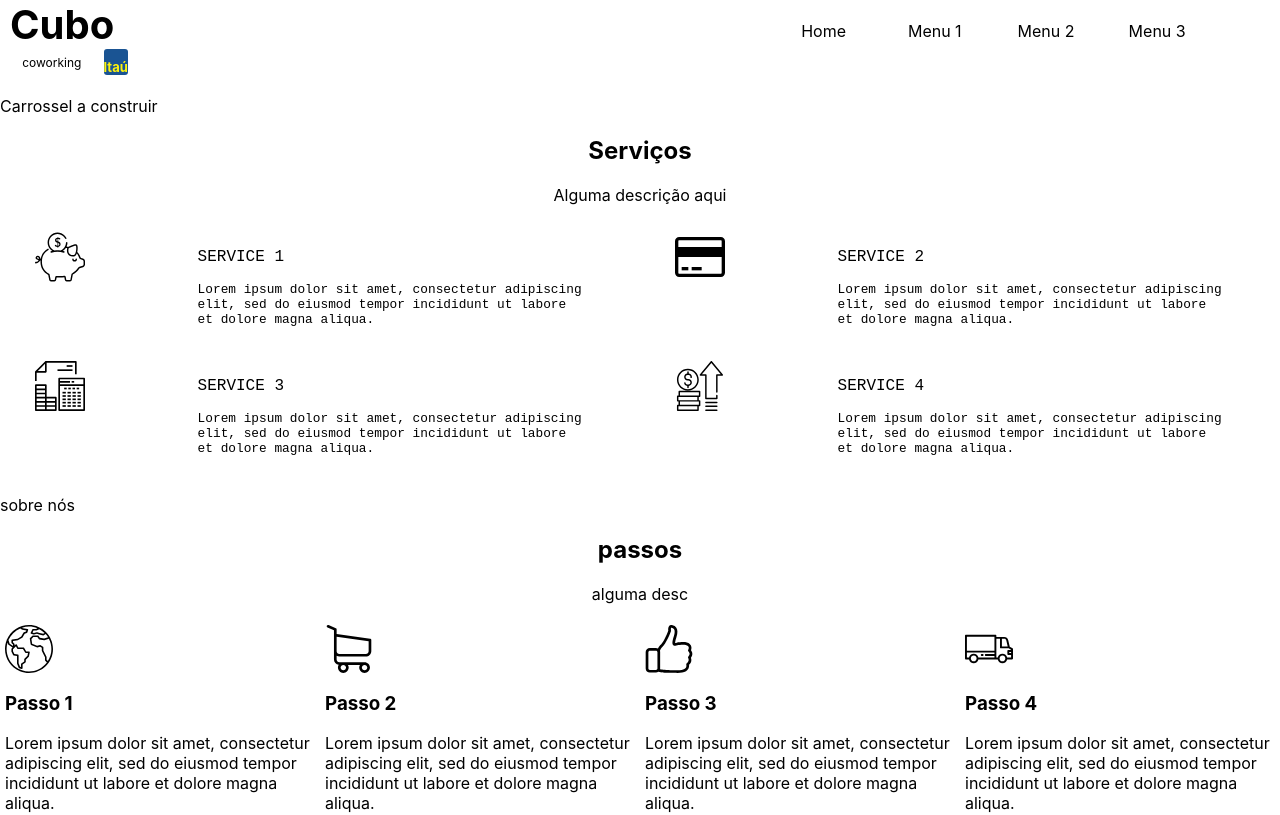
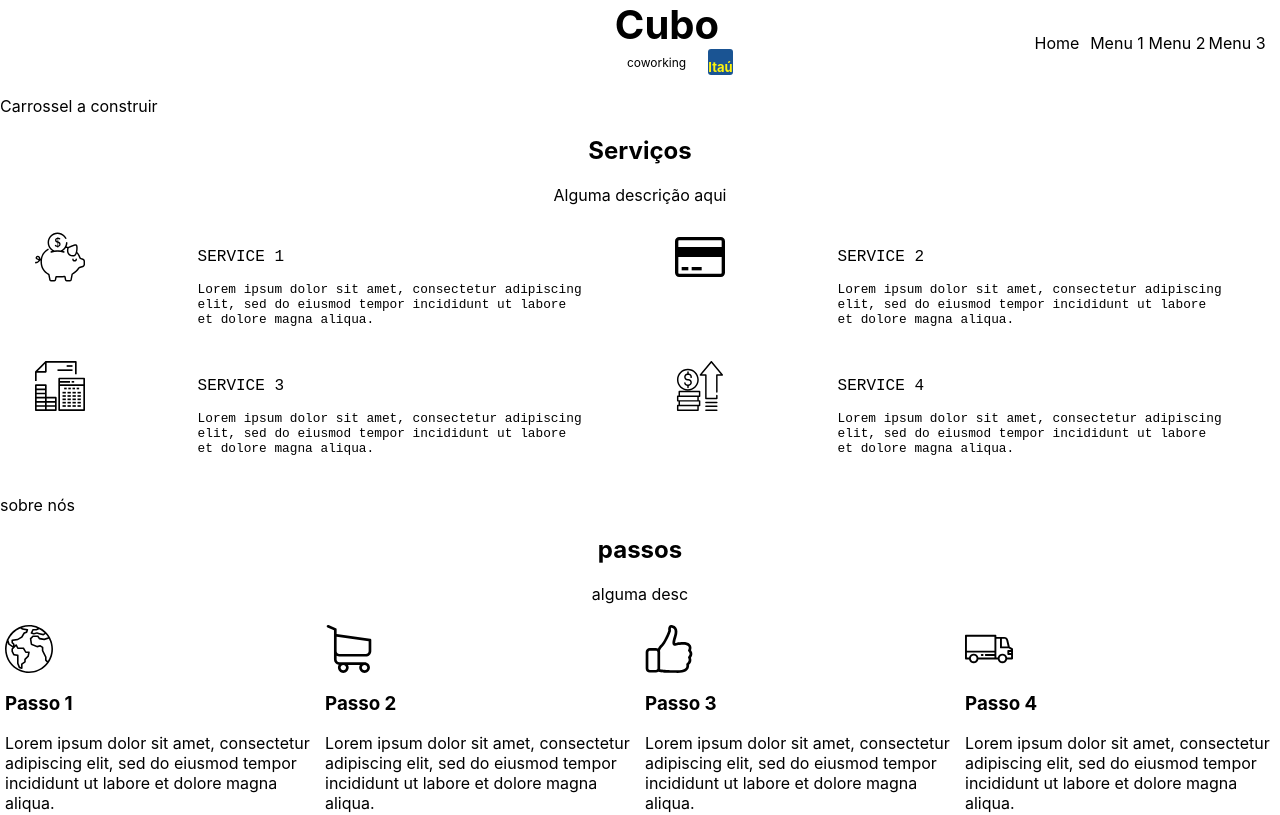
Before and after one commit to wps13/testes-frontEnd, a React (Create React App) app in the folder cubonetwork/: page /#/ in a window 1280 px wide. Shown: the top 815 px of the page. Built offline with nearby package versions, Linux system fonts and the light colour scheme.

Commit message:
Update menu style

```diff
--- a/cubonetwork/src/components/Logo/style.scss
+++ b/cubonetwork/src/components/Logo/style.scss
@@ -4,6 +4,7 @@ $color-company: #fff40c;
 .logo-header {
   max-width: 150px;
   height: 150px;
+  grid-column: 2 / 3;
   .logo-header-product {
     font-weight: bold;
     font-size: 40px;
--- a/cubonetwork/src/components/MenuBar/style.scss
+++ b/cubonetwork/src/components/MenuBar/style.scss
@@ -1,3 +1,6 @@
 .menubar-header {
-  display: flex;
+  display: grid;
+  grid-template-columns: repeat(4, 1fr);
+  padding: 1rem;
+  grid-column: 4 / 5;
 }
```
